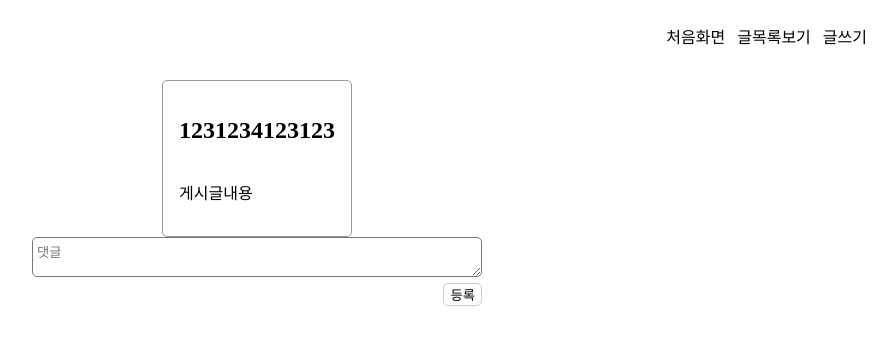
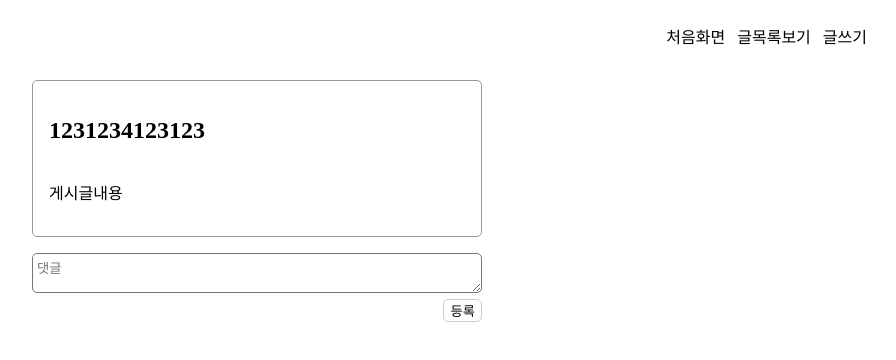
Before and after one commit to HaejinYang/mini-bbs, a React (Create React App) app: page /post/3 in a window 1280 px wide. Shown: the top 360 px of the page, without its empty margins (383-1279 px from the left). Built offline with nearby package versions, Linux system fonts and the light colour scheme.

Commit message:
컴포넌트 중에 페이지로 쓰는 것을 따로 분리

```diff
--- a/src/App.tsx
+++ b/src/App.tsx
@@ -1,8 +1,8 @@
 import './global.css';
-import React, {createContext} from 'react';
+import React from 'react';
 import {BrowserRouter, Route, Routes} from "react-router-dom";
-import Post from "./components/post/Post";
-import Home from "./components/home/Home";
+import Post from "./components/page/Post";
+import HomePage from "./components/page/HomePage";
 import NavBar from "./components/nav/NavBar";
 import {PostType} from "./components/types";
 import {CommentType} from "./components/comment/Comment";
@@ -14,7 +14,7 @@ function App() {
         <BrowserRouter>
             <NavBar/>
             <Routes>
-                <Route path="/" element={<Home/>}></Route>
+                <Route path="/" element={<HomePage/>}></Route>
                 <Route path="/post/:id" element={<Post/>}></Route>
             </Routes>
         </BrowserRouter>
--- a/src/components/comment/CommentWrite.tsx
+++ b/src/components/comment/CommentWrite.tsx
@@ -1,7 +1,7 @@
 import styled from "styled-components";
 import {FC, useContext, MouseEvent, useState, ChangeEvent} from "react";
-import {CommentContext} from "../post/Post";
 import { CommentType } from "./Comment";
+import CommentContext from "./context/CommentContext";
 
 const Container = styled.div`
   display: flex;
--- a/src/components/home/Home.tsx
+++ b/src/components/page/HomePage.tsx
@@ -1,6 +1,6 @@
 import {FC} from "react";
 
-const Home: FC<{}> = () => {
+const HomePage: FC<{}> = () => {
     return (
         <div>
             <h1>홈 화면 입니다.</h1>
@@ -8,4 +8,4 @@ const Home: FC<{}> = () => {
     )
 }
 
-export default Home;
+export default HomePage;
--- a/src/components/post/Post.tsx
+++ b/src/components/page/Post.tsx
@@ -1,19 +1,19 @@
-import PostCardListContainer from "./PostCardListContainer";
-import PostCardList from "./PostCardList";
+import PostCardListContainer from "../post/PostCardListContainer";
+import PostCardList from "../post/PostCardList";
 import React, {useEffect, useReducer, useState} from "react";
 import {useParams} from "react-router-dom";
-import PostWrite from "./PostWrite";
+import PostWrite from "../post/PostWrite";
 import {PostType} from "../types";
-import PostItem from "./PostItem";
+import PostItem from "../post/PostItem";
 import CommentList from "../comment/CommentList";
 import Comment, {CommentType} from "../comment/Comment";
 import styled from "styled-components";
 import {createContext} from "react";
 import CommentWrite from "../comment/CommentWrite";
 import comment from "../comment/Comment";
-import PostReducer from "./reducer/PostReducer";
+import PostReducer from "../post/reducer/PostReducer";
 import CommentReducer from "../comment/reducer/CommentReducer";
-import PostContext from "./context/PostContext";
+import PostContext from "../post/context/PostContext";
 import CommentContext from "../comment/context/CommentContext";
 
 type ParamType = {
@@ -91,4 +91,3 @@ const Post = () => {
 }
 
 export default Post;
-export {PostContext, CommentContext};
--- a/src/components/post/PostItem.tsx
+++ b/src/components/post/PostItem.tsx
@@ -1,14 +1,15 @@
-import {FC, useContext} from "react";
+import {FC} from "react";
 import {PostType} from "../types";
 import styled from "styled-components";
-import {CommentContext} from "./Post";
 
 const Wrapper = styled.div`
   width: 100%;
   display: flex;
   justify-content: center;
+  margin-bottom: 16px;
 `
 const PostStyle = styled.div`
+  width: 100%;
   padding: 16px;
   border: 1px solid #999;
   border-radius: 5px;
--- a/src/components/post/PostWrite.tsx
+++ b/src/components/post/PostWrite.tsx
@@ -1,7 +1,7 @@
 import {MouseEvent, ChangeEvent, FormEvent, useContext, useState} from "react";
 import styled from "styled-components";
-import post, {PostContext} from "./Post";
 import {useNavigate} from 'react-router-dom';
+import PostContext from "./context/PostContext";
 
 interface TextAreaProps {
     height: number;
```
Also changed, not shown: 1 other file (tests, documents, lock files or other folders).
